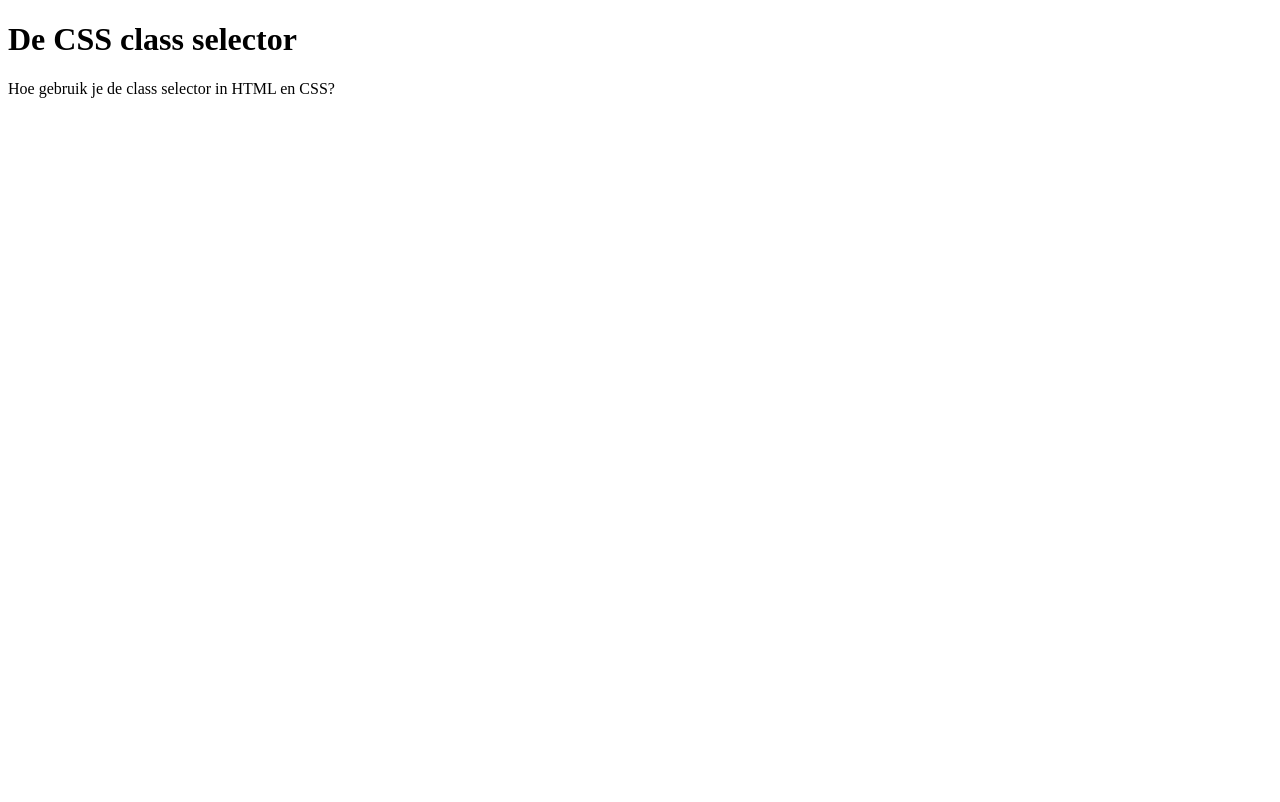
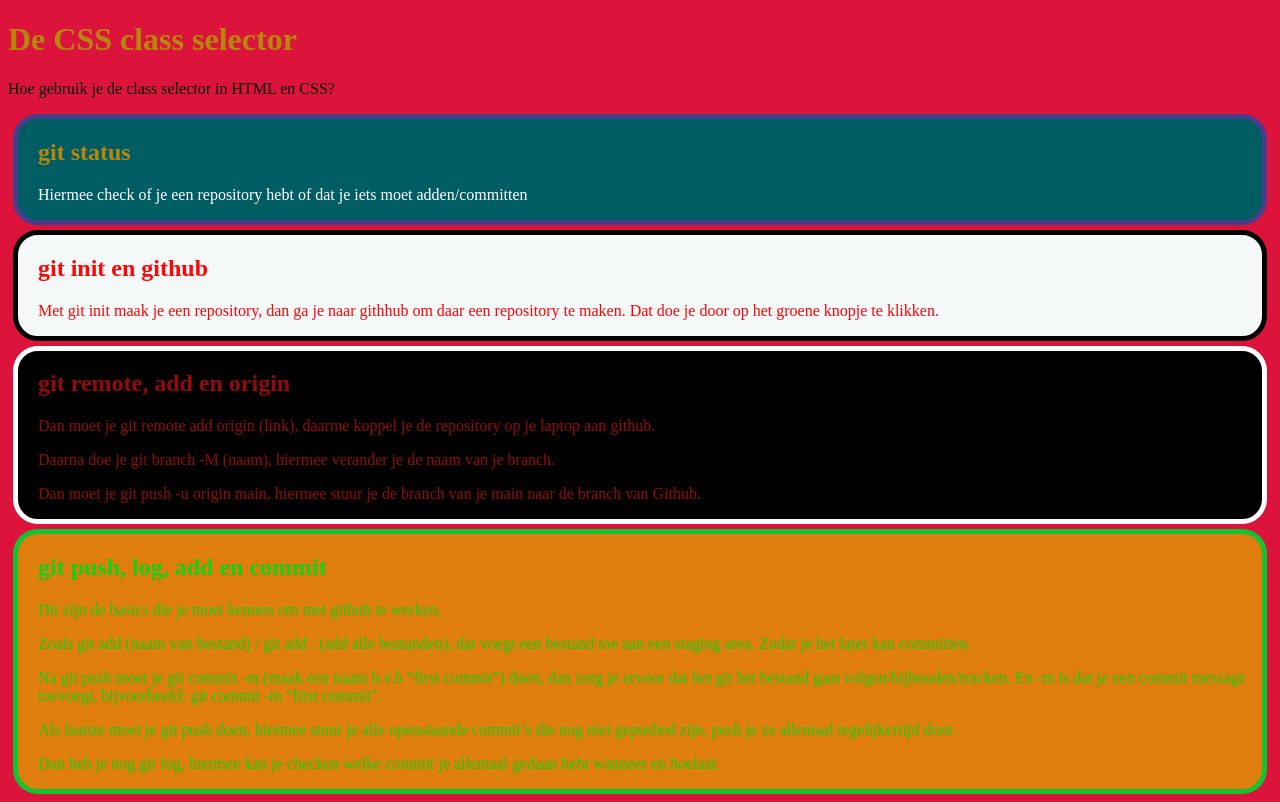
Before and after one commit to BorDekker/Les11, a plain HTML site: page css-class/index.html in a window 1280 px wide. Drawn offline with Linux system fonts and the light colour scheme.

Commit message:
3th commit

```diff
--- a/css-class/index.html
+++ b/css-class/index.html
@@ -5,11 +5,37 @@
     <meta http-equiv="X-UA-Compatible" content="IE=edge">
     <meta name="viewport" content="width=device-width, initial-scale=1.0">
     <title>CSS Class selector</title>
+    <link rel="stylesheet" href="style.css">
 </head>
 <body>
     <h1>De CSS class selector</h1>
+    <p>Hoe gebruik je de class selector in HTML en CSS?</p>
 
-    <p>Hoe gebruik je de class selector in HTML en CSS?</p>
+    <div class="cheat">
+        <h2>git status</h2>
+        <p>Hiermee check of je een repository hebt of dat je iets moet adden/committen</p>
+    </div>
+
+    <div class="cheat-a">
+        <h2>git init en github</h2>
+        <p>Met git init maak je een repository, dan ga je naar githhub om daar een repository te maken. Dat doe je door op het groene knopje te klikken.</p>
+    </div>
+
+    <div class="cheat-b">
+        <h2>git remote, add en origin</h2>
+        <p>Dan moet je git remote add origin (link), daarme koppel je de repository op je laptop aan github.</p>
+        <p>Daarna doe je git branch -M (naam), hiermee verander je de naam van je branch.</p>
+        <p>Dan moet je git push -u origin main, hiermee stuur je de branch van je main naar de branch van Github.</p>
+    </div>
+
+    <div class="cheat-c">
+        <h2>git push, log, add en commit</h2>
+        <p>Dit zijn de basics die je moet kennen om met github te werken.</p>
+        <p>Zoals git add (naam van bestand) / git add . (add alle bestanden), dat voegt een bestand toe aan een staging area. Zodat je het later kan committen.</p>
+        <p>Na git push moet je git commit -m (maak een naam b.v.b “first commit”) doen, dan zorg je ervoor dat het git het bestand gaat volgen/bijhouden/tracken. En -m is dat je een commit message toevoegt, bijvoorbeeld: git commit -m "first commit".</p>
+        <p>Als laatste moet je git push doen, hiermee stuur je alle openstaande commit’s die nog niet gepushed zijn, push je ze allemaal tegelijkertijd door.</p>
+        <p>Dan heb je nog git log, hiermee kan je checken welke commit je allemaal gedaan hebt wanneer en hoelaat.</p>
+    </div>
 
 </body>
 </html>
--- /dev/null
+++ b/css-class/style.css
@@ -0,0 +1,75 @@
+body{
+    background-color: crimson;
+}
+
+h1{
+    color: darkgoldenrod;
+}
+
+p{
+    color: black;
+}
+
+h2{
+    color: darkgoldenrod;
+}
+
+.cheat{
+    background-color: rgb(0, 93, 100);
+    padding-left: 20px;
+    border-radius: 25px;
+    border: darkslateblue 5px solid;
+    margin: 5px;
+}
+
+.cheat p{
+    color: white;
+}
+
+.cheat-a{
+    background-color: rgb(244, 248, 248);
+    padding-left: 20px;
+    border-radius: 25px;
+    border: rgb(0, 0, 0) 5px solid;
+    margin: 5px;
+}
+
+.cheat-a h2{
+    color: rgb(252, 6, 6);
+}
+
+.cheat-a p{
+    color: rgb(252, 6, 6);
+}
+
+.cheat-b{
+    background-color: rgb(0, 0, 0);
+    padding-left: 20px;
+    border-radius: 25px;
+    border: rgb(255, 253, 253) 5px solid;
+    margin: 5px;
+}
+
+.cheat-b h2{
+    color: rgb(148, 10, 10);
+}
+
+.cheat-b p{
+    color: rgb(148, 10, 10);
+}
+
+.cheat-c{
+    background-color: rgb(224, 126, 13);
+    padding-left: 20px;
+    border-radius: 25px;
+    border: rgb(18, 197, 48) 5px solid;
+    margin: 5px;
+}
+
+.cheat-c h2{
+    color: rgb(20, 209, 20);
+}
+
+.cheat-c p{
+    color: rgb(20, 209, 20);
+}
```
